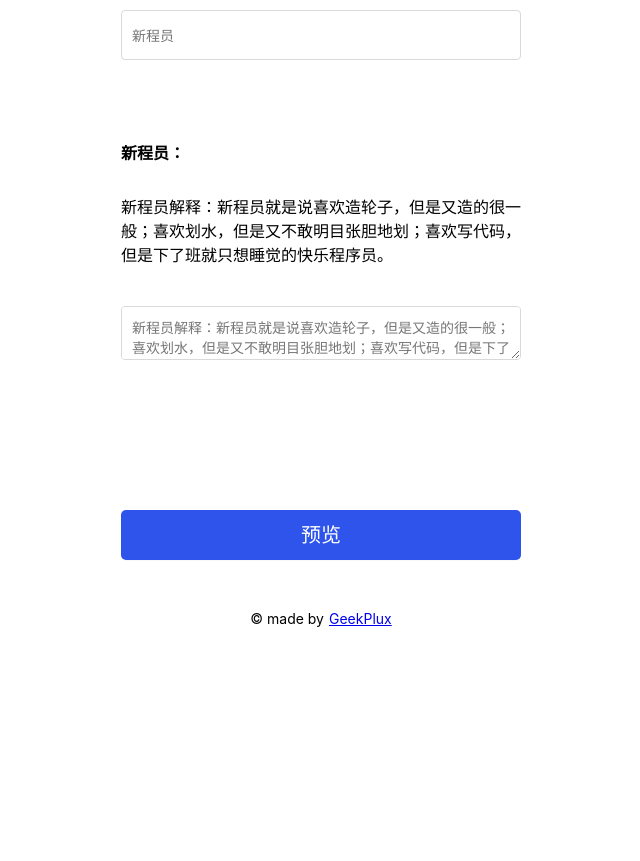
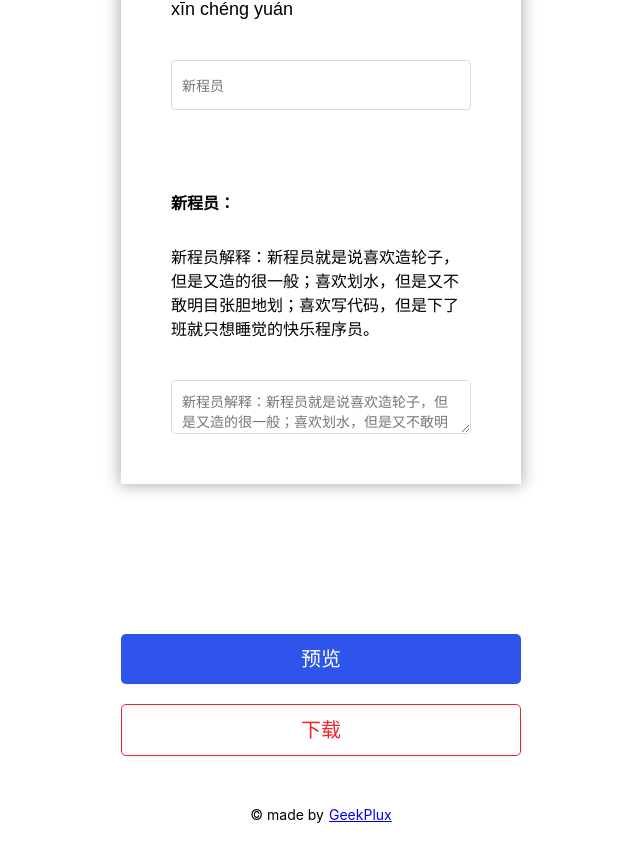
Before and after one commit to geekplux/new_words, a React (Create React App) app: page / in a window 1280 px wide. Shown: the part 351-1212 px from the top of the page, without its empty margins (319-959 px from the left). Before the commit the page ends 1042 px from the top, so only its background shows below. Built offline with nearby package versions, Linux system fonts and the light colour scheme.

Commit message:
feat: download

```diff
--- a/package.json
+++ b/package.json
@@ -12,6 +12,7 @@
   ],
   "license": "MIT",
   "dependencies": {
+    "dom-to-image": "^2.6.0",
     "react": "^16.7.0",
     "react-dom": "^16.7.0",
     "react-scripts": "2.1.3"
--- a/src/App.css
+++ b/src/App.css
@@ -31,7 +31,8 @@
   color: #777;
 }
 
-.nameInput:focus, .descInput:focus {
+.nameInput:focus,
+.descInput:focus {
   border-color: #40a9ff;
   color: #000;
 }
@@ -85,6 +86,13 @@
   cursor: pointer;
 }
 
+.download-btn {
+  background: #fff;
+  color: #f5222d;
+  border: 1px solid #f5222d;
+  margin-top: 20px;
+}
+
 .author {
   margin-top: 50px;
   text-align: center;
@@ -93,3 +101,9 @@
 .author a {
   margin-left: 5px;
 }
+
+.result {
+  background-color: #fff;
+  padding: 50px;
+  box-shadow: 0 0 15px 1px #aaa;
+}
--- a/src/App.js
+++ b/src/App.js
@@ -2,15 +2,33 @@ import React, { Component } from 'react';
 import Char from './components/char';
 import './App.css';
 import pinyinUtil from './pinyinUtil';
+import domtoimage from 'dom-to-image';
 
 const pinyin = str => pinyinUtil.getPinyin(str);
+function downloadImg(format) {
+  const fn = {
+    png: 'toPng',
+    jpeg: 'toJpeg',
+    svg: 'toSvg'
+  };
+
+  domtoimage[fn[format]](document.getElementById('result')).then(function(
+    dataUrl
+  ) {
+    var link = document.createElement('a');
+    link.download = `new-words.${format}`;
+    link.href = dataUrl;
+    link.click();
+  });
+}
 
 class App extends Component {
   constructor(props) {
     super(props);
     this.state = {
       wordName: '新程员',
-      wordDesc: '新程员解释：新程员就是说喜欢造轮子，但是又造的很一般；喜欢划水，但是又不敢明目张胆地划；喜欢写代码，但是下了班就只想睡觉的快乐程序员。',
+      wordDesc:
+        '新程员解释：新程员就是说喜欢造轮子，但是又造的很一般；喜欢划水，但是又不敢明目张胆地划；喜欢写代码，但是下了班就只想睡觉的快乐程序员。',
       hideInput: false
     };
   }
@@ -29,6 +47,11 @@ class App extends Component {
     this.setState({ hideInput: !this.state.hideInput });
   };
 
+  onDownloadClick = event => {
+    this.setState({ hideInput: !this.state.hideInput });
+    downloadImg('png');
+  };
+
   render() {
     const { hideInput, wordName, wordDesc } = this.state;
 
@@ -36,6 +59,7 @@ class App extends Component {
       <div className="App">
         <div className="container">
           <h1 className="title">新名词生成器</h1>
+          <div id="result" className="result">
             <div className="nameChar">
               {wordName && wordName.length
                 ? wordName.split('').map((c, i) => <Char key={i} c={c} />)
@@ -62,8 +86,12 @@ class App extends Component {
                 onChange={this.onDescInput}
               />
             )}
+          </div>
           <button className="btn" onClick={this.onClick}>
             {hideInput ? '修改' : '预览'}
+          </button>
+          <button className="btn download-btn" onClick={this.onDownloadClick}>
+            下载
           </button>
           <p className="author">
             © made by
```
Also changed, not shown: 1 other file (tests, documents, lock files or other folders). Lines whose indentation alone changed are shown as unchanged.
